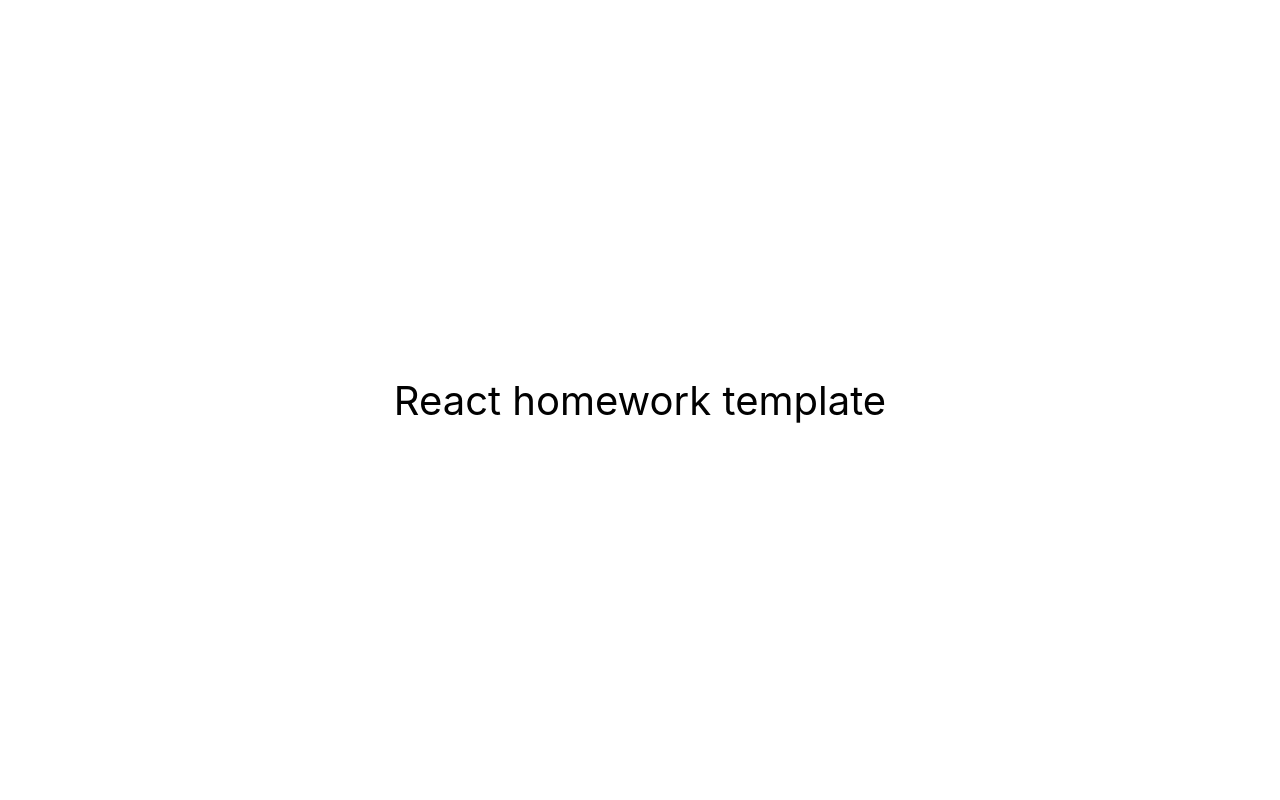
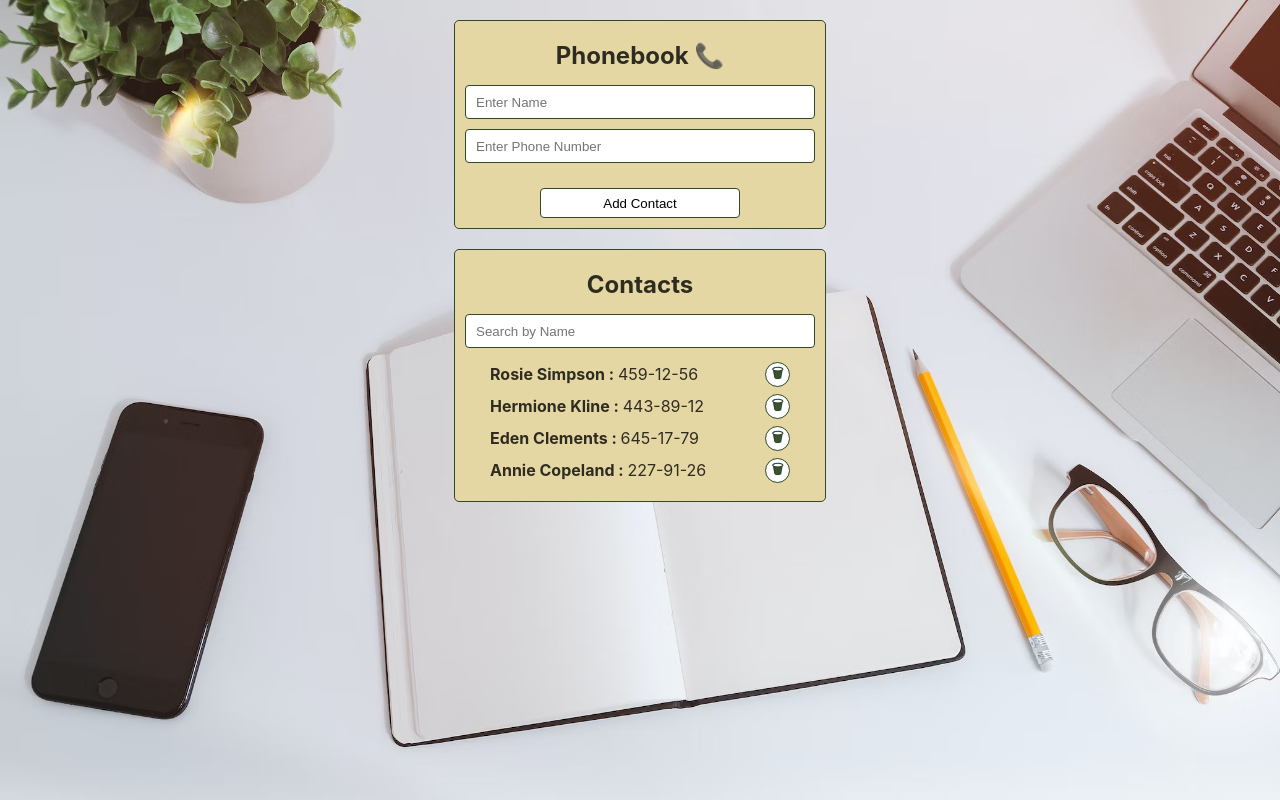
Before and after one commit to Ihoronya/goit-react-hw-03-phonebook, a React (Create React App) app: page / in a window 1280 px wide. Built offline with nearby package versions, Linux system fonts and the light colour scheme.

Commit message:
First try

```diff
--- a/package.json
+++ b/package.json
@@ -7,8 +7,10 @@
     "@testing-library/jest-dom": "^5.16.3",
     "@testing-library/react": "^12.1.4",
     "@testing-library/user-event": "^13.5.0",
+    "formik": "^2.4.3",
     "react": "^18.1.0",
     "react-dom": "^18.1.0",
+    "react-input-mask": "^2.0.4",
     "react-scripts": "5.0.1",
     "web-vitals": "^2.1.3"
   },
--- a/src/components/App.jsx
+++ b/src/components/App.jsx
@@ -1,16 +1,67 @@
-export const App = () => {
-  return (
-    <div
-      style={{
-        height: '100vh',
-        display: 'flex',
-        justifyContent: 'center',
-        alignItems: 'center',
-        fontSize: 40,
-        color: '#010101'
-      }}
-    >
-      React homework template
-    </div>
-  );
-};
+import { React, Component } from 'react';
+import ContactForm from './ContactForm/ContactForm';
+import ContactList from './ContactList/ContactList';
+import Filter from './Filter/Filter';
+
+class App extends Component {
+  state = {
+    contacts: [
+      { id: 'id-1', name: 'Rosie Simpson', number: '459-12-56' },
+      { id: 'id-2', name: 'Hermione Kline', number: '443-89-12' },
+      { id: 'id-3', name: 'Eden Clements', number: '645-17-79' },
+      { id: 'id-4', name: 'Annie Copeland', number: '227-91-26' },
+    ],
+    filter: '',
+  };
+
+  handleAddContact = newContact =>
+    this.setState(({ contacts }) => ({
+      contacts: [...contacts, newContact],
+    }));
+
+  handleCheckName = name => {
+    const { contacts } = this.state;
+    const isExistContact = !!contacts.find(contact => contact.name === name);
+
+    isExistContact && alert(`${name} is already in contacts`);
+
+    return !isExistContact;
+  };
+
+  handleRemoveContact = id =>
+    this.setState(({ contacts }) => ({
+      contacts: contacts.filter(contact => contact.id !== id),
+    }));
+
+  handleFilterChange = filter => this.setState({ filter });
+
+  getVisibleContacts = () => {
+    const { contacts, filter } = this.state;
+    return contacts.filter(contact =>
+      contact.name.toLowerCase().includes(filter.toLowerCase())
+    );
+  };
+
+  render() {
+    const { filter } = this.state;
+    const visibleContacts = this.getVisibleContacts();
+    return (
+      <>
+        <ContactForm
+          onAdd={this.handleAddContact}
+          checkUniqueName={this.handleCheckName}
+        />
+
+
+        <ContactList
+          contacts={visibleContacts}
+          onRemove={this.handleRemoveContact}
+        >
+          <Filter filter={filter} onChange={this.handleFilterChange} />
+        </ContactList>
+      </>
+    );
+  }
+}
+
+export default App;
--- /dev/null
+++ b/src/components/ContactForm/ContactForm.jsx
@@ -0,0 +1,80 @@
+import React from 'react';
+import PropTypes from 'prop-types';
+import { Formik, Field, Form, ErrorMessage } from 'formik';
+import InputMask from 'react-input-mask';
+import s from './ContactForm.module.css';
+import { nanoid } from 'nanoid';
+
+const ContactForm = ({ onAdd, checkUniqueName }) => {
+  const initialValues = {
+    name: '',
+    number: '',
+  };
+
+  const onSubmit = (values, { resetForm }) => {
+    const isFormValid = validForm(values);
+
+    if (!isFormValid) return;
+
+    onAdd({ id: nanoid(), ...values });
+    resetForm();
+  };
+
+  const validForm = ({ name, number }) => {
+    if (!name || !number) {
+      alert('Name and Number are required');
+      return false;
+    }
+    return checkUniqueName(name);
+  };
+
+  return (
+    <div className={s.phonebook}>
+      <h2>Phonebook 📞</h2>
+      <Formik initialValues={initialValues} onSubmit={onSubmit}>
+        {({
+          values,
+          errors,
+          touched,
+          handleChange,
+          handleBlur,
+          handleSubmit,
+          isSubmitting,
+        }) => (
+          <Form onSubmit={handleSubmit}>
+            <Field
+              type="text"
+              name="name"
+              placeholder="Enter Name"
+              pattern="^[a-zA-Zа-яА-Я]+(([' -][a-zA-Zа-яА-Я ])?[a-zA-Zа-яА-Я]*)*$"
+              title="Name may contain only letters, apostrophe, dash and spaces. For example Adrian, Jacob Mercer, Charles de Batz de Castelmore d'Artagnan"
+              required
+            />
+            <ErrorMessage name="name" component="div" className={s.error} />
+            <Field
+              as={InputMask}
+              type="tel"
+              name="number"
+              placeholder="Enter Phone Number"
+              mask="+38 (099) 999-99-99"
+              pattern="^\+38 \(\d{3}\) \d{3}-\d{2}-\d{2}$"
+              title="Ukraine phone number format: +38 (0XX) XXX-XX-XX"
+              required
+            />
+            <ErrorMessage name="number" component="div" className={s.error} />
+            <button type="submit" disabled={isSubmitting}>
+              Add Contact
+            </button>
+          </Form>
+        )}
+      </Formik>
+    </div>
+  );
+};
+
+ContactForm.propTypes = {
+  onAdd: PropTypes.func.isRequired,
+  checkUniqueName: PropTypes.func.isRequired,
+};
+
+export default ContactForm;
--- /dev/null
+++ b/src/components/ContactForm/ContactForm.module.css
@@ -0,0 +1,61 @@
+.phonebook {
+    color: rgba(0, 0, 0, 0.8);
+    border: 1px solid #304929;
+    border-radius: 5px;
+    margin: 20px;
+    max-width: 350px;
+    padding: 10px;
+    background-color: #e5d7a4;
+    margin-left: auto;
+    margin-right: auto;
+}
+
+.phonebook h2 {
+    margin: 10px 0;
+    text-align: center;
+}
+
+.phonebook form {
+    display: -webkit-box;
+    display: -ms-flexbox;
+    display: flex;
+    -webkit-box-orient: vertical;
+    -webkit-box-direction: normal;
+    -ms-flex-direction: column;
+    flex-direction: column;
+    -webkit-box-pack: center;
+    -ms-flex-pack: center;
+    justify-content: center;
+}
+
+.phonebook form label {
+    font-weight: 700;
+}
+
+.phonebook form input {
+    margin: 5px 0;
+    border: 1px solid #304929;
+    border-radius: 4px;
+    height: 30px;
+    padding-left: 10px;
+}
+
+.phonebook form input:hover {
+    -webkit-box-shadow: 2px 2px 2px #304929;
+    box-shadow: 2px 2px 2px #304929;
+}
+
+.phonebook form button {
+    width: 200px;
+    margin: 0 auto;
+    margin-top: 20px;
+    height: 30px;
+    border: 1px solid #304929;
+    border-radius: 4px;
+    background-color: white;
+}
+
+.phonebook form button:hover {
+    background-color: #304929;
+    color: whitesmoke;
+}
--- /dev/null
+++ b/src/components/ContactList/ContactList.jsx
@@ -0,0 +1,35 @@
+import s from './ContactList.module.css';
+
+const ContactList = ({ contacts, onRemove, children }) => {
+  return (
+    <div className={s.contacts}>
+      <h2>Contacts</h2>
+      {children}
+      <ul>
+        {contacts.length === 0 ? null : (
+          <>
+            {contacts.map(contact => {
+              return (
+                <li key={contact.id}>
+                  <p>
+                    <span>{contact.name} : </span>
+                    {contact.number}
+                  </p>
+                  <button
+                    onClick={() => {
+                      onRemove(contact.id);
+                    }}
+                  >
+                 🗑
+                  </button>
+                </li>
+              );
+            })}
+          </>
+        )}
+      </ul>
+    </div>
+  );
+};
+
+export default ContactList;
--- /dev/null
+++ b/src/components/ContactList/ContactList.module.css
@@ -0,0 +1,73 @@
+.contacts {
+    color: rgba(0, 0, 0, 0.8);
+    border: 1px solid #304929;
+    border-radius: 5px;
+    margin: 20px;
+    max-width: 350px;
+    padding: 10px;
+    background-color: #e5d7a4;
+    display: -webkit-box;
+    display: -ms-flexbox;
+    display: flex;
+    -webkit-box-orient: vertical;
+    -webkit-box-direction: normal;
+    -ms-flex-direction: column;
+    flex-direction: column;
+    -webkit-box-pack: center;
+    -ms-flex-pack: center;
+    justify-content: center;
+    margin-left: auto;
+    margin-right: auto;
+}
+
+.contacts h2 {
+    margin: 10px 0;
+    text-align: center;
+}
+
+.contacts ul {
+    list-style: none;
+    margin: 5px auto;
+    padding: 0;
+}
+
+.contacts ul li {
+    width: 300px;
+    display: -webkit-box;
+    display: -ms-flexbox;
+    display: flex;
+    -webkit-box-pack: justify;
+    -ms-flex-pack: justify;
+    justify-content: space-between;
+    -webkit-box-align: center;
+    -ms-flex-align: center;
+    align-items: center;
+}
+
+.contacts ul li p {
+    line-height: 0;
+}
+
+.contacts ul li p span {
+    font-weight: 700;
+}
+
+.contacts ul li button {
+    border: 1px solid #304929;
+    background-color: white;
+    border-radius: 50%;
+    width: 25px;
+    height: 25px;
+    -webkit-box-align: center;
+    -ms-flex-align: center;
+    align-items: center;
+    line-height: 0;
+    padding: 0;
+    color: #304929;
+    font-weight: 800;
+}
+
+.contacts ul li button:hover {
+    background-color: #304929;
+    color: whitesmoke;
+}
--- /dev/null
+++ b/src/components/Filter/Filter.jsx
@@ -0,0 +1,15 @@
+import s from './Filter.module.css'
+
+const Filter = ({ filter, onChange }) => {
+  return (
+    <input className={s.filter}
+      type="text"
+      name="filter"
+      value={filter}
+      onChange={({ target }) => onChange(target.value)}
+      placeholder="Search by Name"
+    />
+  );
+};
+
+export default Filter;
--- /dev/null
+++ b/src/components/Filter/Filter.module.css
@@ -0,0 +1,12 @@
+.filter {
+    margin: 5px 0;
+    border: 1px solid #304929;
+    border-radius: 4px;
+    height: 30px;
+    padding-left: 10px;
+}
+
+.filter:hover {
+    -webkit-box-shadow: 2px 2px 2px #304929;
+    box-shadow: 2px 2px 2px #304929;
+}
--- a/src/index.css
+++ b/src/index.css
@@ -1,4 +1,4 @@
-@import-normalize; /* bring in normalize.css styles */
+
 
 body {
   margin: 0;
@@ -7,6 +7,10 @@
     sans-serif;
   -webkit-font-smoothing: antialiased;
   -moz-osx-font-smoothing: grayscale;
+   background-image: url('./components/bg.avif');
+   background-repeat: no-repeat;
+   background-size: cover;
+
 }
 
 code {
--- a/src/index.js
+++ b/src/index.js
@@ -1,6 +1,6 @@
 import React from 'react';
 import ReactDOM from 'react-dom/client';
-import { App } from 'components/App';
+import  App  from 'components/App';
 import './index.css';
 
 ReactDOM.createRoot(document.getElementById('root')).render(
```
Also changed, not shown: src/components/bg.avif (added), 1 other file (tests, documents, lock files or other folders).
